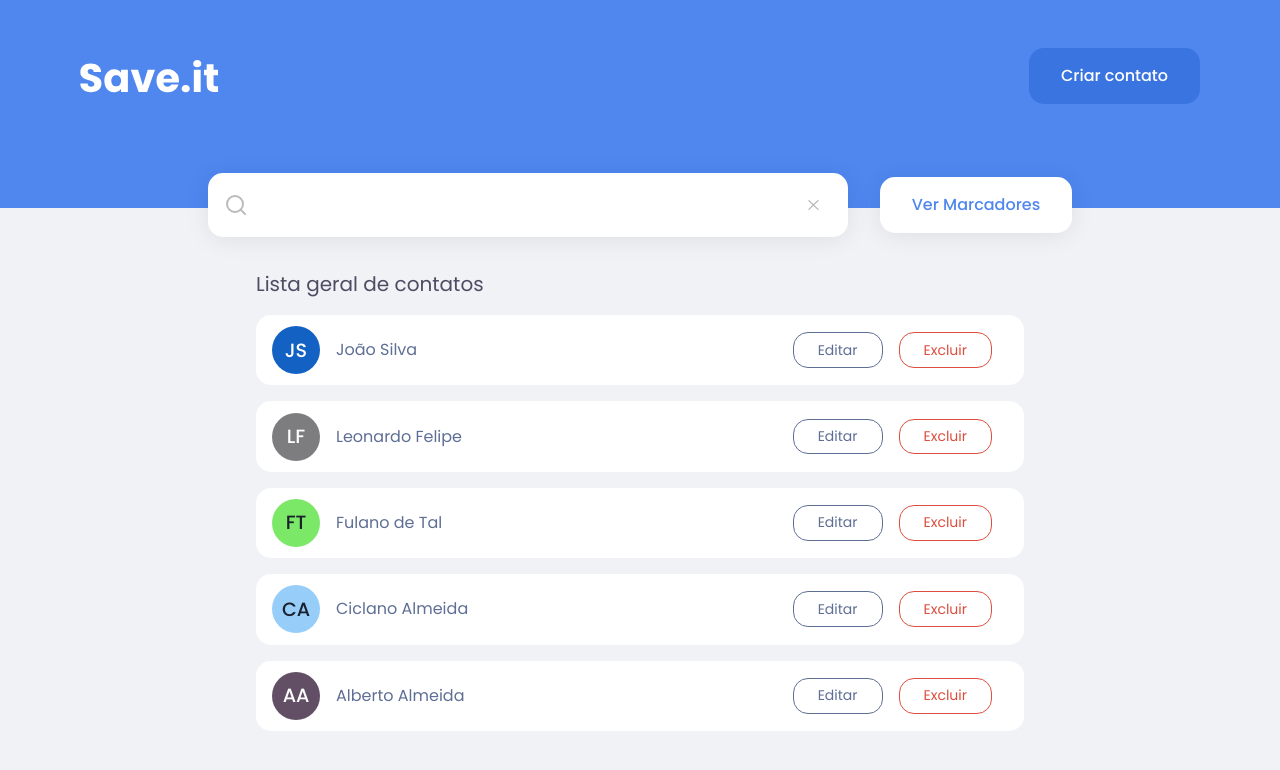
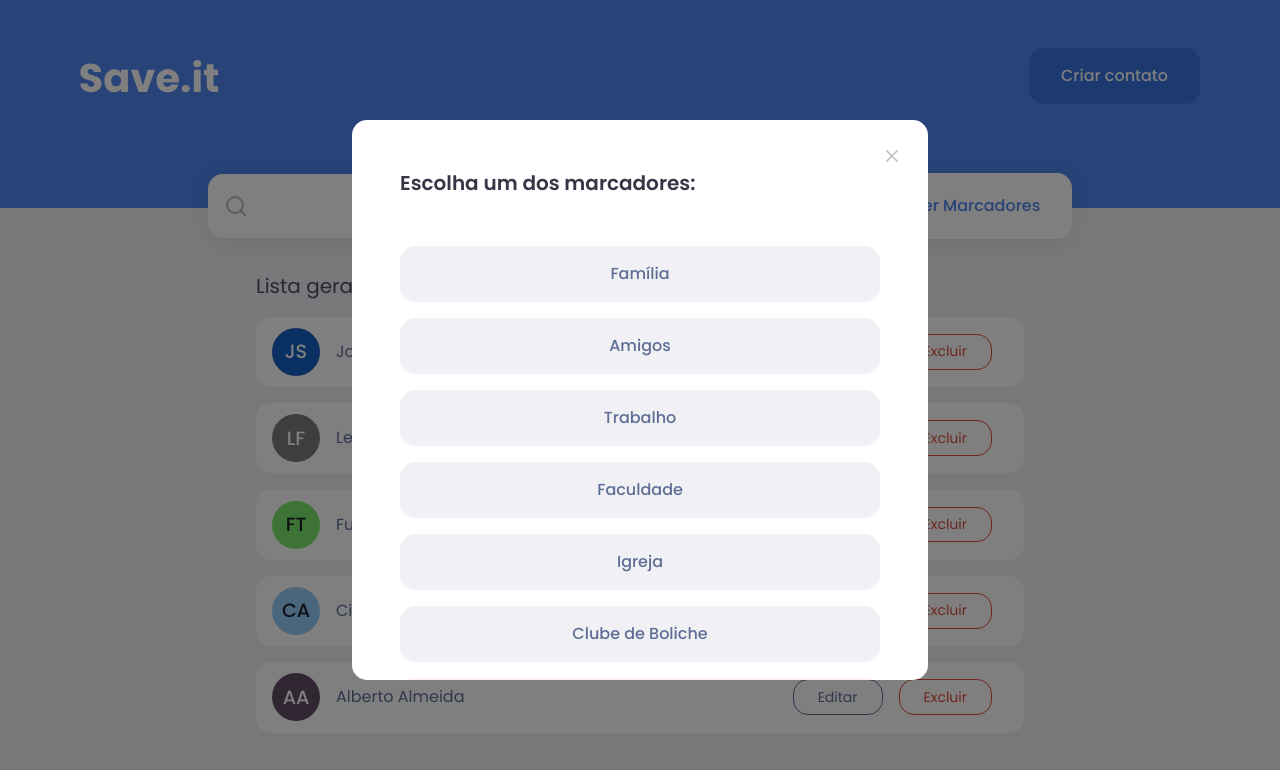
Before and after one commit to LeonardoCD/Save.it, a React (Create React App) app: page / in a window 1280 px wide. Both pictures are taken after a click on the button "Ver Marcadores". Shown: the top 770 px of the page. Built offline with nearby package versions, Linux system fonts and the light colour scheme.

Commit message:
feat: filter the contact list by tags

```diff
--- a/src/components/Button/index.tsx
+++ b/src/components/Button/index.tsx
@@ -6,6 +6,7 @@ interface ButtonProps {
   background: string;
   onClick?: () => void;
   width?: string;
+  height?: string;
   type?: "button" | "submit" | "reset";
 }
 
@@ -15,6 +16,7 @@ export function Button({
   onClick,
   text,
   width,
+  height,
   type,
 }: ButtonProps) {
   return (
@@ -23,6 +25,7 @@ export function Button({
       background={background}
       onClick={onClick}
       width={width}
+      height={height}
       type={type}
     >
       {text}
--- a/src/components/Button/style.tsx
+++ b/src/components/Button/style.tsx
@@ -4,11 +4,12 @@ interface ButtonProps {
   color: string;
   background: string;
   width?: string;
+  height?: string;
 }
 
 export const ButtonWrapper = styled.button<ButtonProps>`
   width: ${({ width }) => (width ? width : "fit-content")};
-  height: fit-content;
+  height: ${({ height }) => (height ? height : "fit-content")};
   padding: 1rem 2rem;
 
   font-weight: var(--fw-medium);
--- /dev/null
+++ b/src/components/ShowTagsModal/index.tsx
@@ -0,0 +1,63 @@
+import Modal from "react-modal";
+import { useDispatch } from "react-redux";
+import { Button } from "..";
+import CloseImg from "../../assets/close.svg";
+import { setActiveTag } from "../../redux/slices";
+import { tagsList } from "../../shared/utils";
+import { Choices, CloseButton, ContentModal } from "./styles";
+
+interface ShowContactModalProps {
+  isOpen: boolean;
+  onRequestClose: () => void;
+}
+
+export function ShowTagsModal({
+  isOpen,
+  onRequestClose,
+}: ShowContactModalProps) {
+  const dispatch = useDispatch();
+
+  return (
+    <Modal
+      isOpen={isOpen}
+      onRequestClose={onRequestClose}
+      overlayClassName="react-modal-overlay"
+      className="react-modal-content"
+    >
+      <CloseButton
+        type="button"
+        onClick={onRequestClose}
+        className="react-modal-close"
+      >
+        <img src={CloseImg} alt="Fechar modal" />
+      </CloseButton>
+      <ContentModal>
+        <h1>Escolha um dos marcadores:</h1>
+        <Choices>
+          {tagsList.map((tag) => (
+            <Button
+              background="var(--gray-400)"
+              text={tag}
+              color="var(--gray-600)"
+              width="100%"
+              onClick={() => {
+                dispatch(setActiveTag(tag));
+                onRequestClose();
+              }}
+            />
+          ))}
+          <Button
+            background="var(--input-error)"
+            text="Limpar Marcadores"
+            color="var(--red-900)"
+            width="100%"
+            onClick={() => {
+              dispatch(setActiveTag(""));
+              onRequestClose();
+            }}
+          />
+        </Choices>
+      </ContentModal>
+    </Modal>
+  );
+}
--- /dev/null
+++ b/src/components/ShowTagsModal/styles.ts
@@ -0,0 +1,36 @@
+import styled from "styled-components";
+
+
+export const CloseButton = styled.button`
+  position: absolute;
+  right: 1.5rem;
+  top: 1.5rem;
+  border: 0;
+  background: transparent;
+  transition: filter 0.2s;
+  &:hover {
+      filter: brightness(0.8);
+  }
+`;
+
+export const ContentModal = styled.div`
+  display: flex;
+  flex-direction: column;
+  justify-content: center;
+  gap: 3rem;
+
+  min-width: 30rem;
+  max-width: 35rem;
+
+  h1 {
+    font-size: var(--big);
+    color: var(--gray-900);
+  }
+`;
+
+
+export const Choices = styled.div`
+  display: flex;
+  flex-direction: column;
+  gap: 1rem;
+`;
--- a/src/components/index.ts
+++ b/src/components/index.ts
@@ -11,3 +11,4 @@ export { Header } from "./Header";
 export { ButtonWithIcon } from "./ButtonWithIcon";
 export { Form } from "./Form/styles";
 export { Input } from "./Input";
+export { ShowTagsModal } from "./ShowTagsModal";
--- a/src/pages/Home/index.tsx
+++ b/src/pages/Home/index.tsx
@@ -4,21 +4,27 @@ import {
   InputSearch,
   ContactItem,
   ShowContactModal,
+  ShowTagsModal,
 } from "../../components";
 import { useEffect, useState } from "react";
 import { useDispatch, useSelector } from "react-redux";
+import {
+  getActiveTag,
+  getContactList,
+  setActiveContact,
+} from "../../redux/slices";
 import { useNavigate } from "react-router-dom";
 import { IContact } from "../../shared/interfaces";
-import { getContactList } from "../../redux/slices/contactList";
-import { setActiveContact } from "../../redux/slices/activeContact";
+import { fullName } from "../../shared/utils";
 import { ContactList, Header, HeaderSearch } from "./styles";
 import Logo from "../../assets/logo.svg";
-import { fullName } from "../../shared/utils";
 
 export function Home() {
-  const listTitle = "Lista geral de contatos";
+  const [listTitle, setListTitle] = useState("Lista geral de contatos");
   const contactList = useSelector(getContactList);
+  const activeTag = useSelector(getActiveTag);
   const [isShowContactOpen, setIsShowContactOpen] = useState(false);
+  const [isShowTagsOpen, setIsShowTagsOpen] = useState(false);
   const dispatch = useDispatch();
   const navigate = useNavigate();
   const [inputSearch, setInputSearch] = useState("");
@@ -31,6 +37,18 @@ export function Home() {
       setFilteredList(contactList);
     }
   }, [inputSearch]);
+
+  useEffect(() => {
+    if (activeTag !== "") {
+      setListTitle(`Lista de contatos em ${activeTag}`);
+      setFilteredList(
+        contactList.filter((contact) => contact.tag === activeTag)
+      );
+    } else {
+      setListTitle("Lista geral de contatos");
+      setFilteredList(contactList);
+    }
+  }, [activeTag]);
 
   // executa toda vez que o usuário digita
   function onChangeInputValue(value: string) {
@@ -55,12 +73,24 @@ export function Home() {
   function newFilteredList(value: string) {
     return contactList.filter((contact) => {
       const name = fullName(contact.name, contact.lastName);
+
+      if (activeTag !== "") {
+        return (
+          contact.tag === activeTag &&
+          name.toLocaleLowerCase().includes(value.toLocaleLowerCase())
+        );
+      }
+
       return name.toLocaleLowerCase().includes(value.toLocaleLowerCase());
     });
   }
 
   function handleCloseContactModal() {
     setIsShowContactOpen(false);
+  }
+
+  function handleCloseTagsModal() {
+    setIsShowTagsOpen(false);
   }
 
   return (
@@ -92,6 +122,8 @@ export function Home() {
           color="var(--primary)"
           background="var(--white)"
           text="Ver Marcadores"
+          height="4.1rem"
+          onClick={() => setIsShowTagsOpen(true)}
         />
       </HeaderSearch>
 
@@ -114,6 +146,10 @@ export function Home() {
         isOpen={isShowContactOpen}
         onRequestClose={handleCloseContactModal}
       />
+      <ShowTagsModal
+        isOpen={isShowTagsOpen}
+        onRequestClose={handleCloseTagsModal}
+      />
     </>
   );
 }
--- /dev/null
+++ b/src/redux/slices/activeTag.ts
@@ -0,0 +1,18 @@
+import { createSlice, PayloadAction } from "@reduxjs/toolkit";
+import { RootState } from "../store";
+
+const initialState: string = "";
+
+export const activeTagSlice = createSlice({
+  name: "activeTag",
+  initialState,
+  reducers: {
+    setActiveTag(state, { payload }: PayloadAction<string>) {
+      state = payload;
+      return state;
+    },
+  },
+});
+
+export const { setActiveTag } = activeTagSlice.actions;
+export const getActiveTag = (state: RootState) => state.activeTag;
--- /dev/null
+++ b/src/redux/slices/index.ts
@@ -0,0 +1,7 @@
+export {
+  activeContactSlice,
+  setActiveContact,
+  getActiveContact,
+} from "./activeContact";
+export { contactListSlice, addContact, getContactList } from "./contactList";
+export { activeTagSlice, setActiveTag, getActiveTag } from "./activeTag";
--- a/src/redux/store.ts
+++ b/src/redux/store.ts
@@ -1,12 +1,11 @@
 import { configureStore } from "@reduxjs/toolkit";
-import { activeContactSlice } from "./slices/activeContact";
-import { contactListSlice } from "./slices/contactList";
-
+import { activeContactSlice, activeTagSlice, contactListSlice } from "./slices";
 
 const store = configureStore({
   reducer: {
     contactList: contactListSlice.reducer,
     activeContact: activeContactSlice.reducer,
+    activeTag: activeTagSlice.reducer,
   },
 });
 
--- a/src/shared/utils/contactList.ts
+++ b/src/shared/utils/contactList.ts
@@ -33,7 +33,7 @@ export const contactList: IContact[] = [
       city: "Boa Vista",
       state: "RR",
     },
-    tag: "Facul",
+    tag: "Faculdade",
   },
   {
     name: "Fulano de Tal",
@@ -50,7 +50,7 @@ export const contactList: IContact[] = [
       city: "Boa Vista",
       state: "RR",
     },
-    tag: "Facul",
+    tag: "Amigos",
   },
   {
     name: "Ciclano",
--- a/src/shared/utils/index.ts
+++ b/src/shared/utils/index.ts
@@ -2,3 +2,4 @@ export { contactList } from "./contactList";
 export { normalizeTelephone } from "./normalizeInputs";
 export { normalizeCep } from "./normalizeInputs";
 export { fullName } from "./fullName";
+export { tagsList } from "./tagsList";
--- /dev/null
+++ b/src/shared/utils/tagsList.ts
@@ -0,0 +1,8 @@
+export const tagsList: string[] = [
+  "Família",
+  "Amigos",
+  "Trabalho",
+  "Faculdade",
+  "Igreja",
+  "Clube de Boliche",
+]
```
